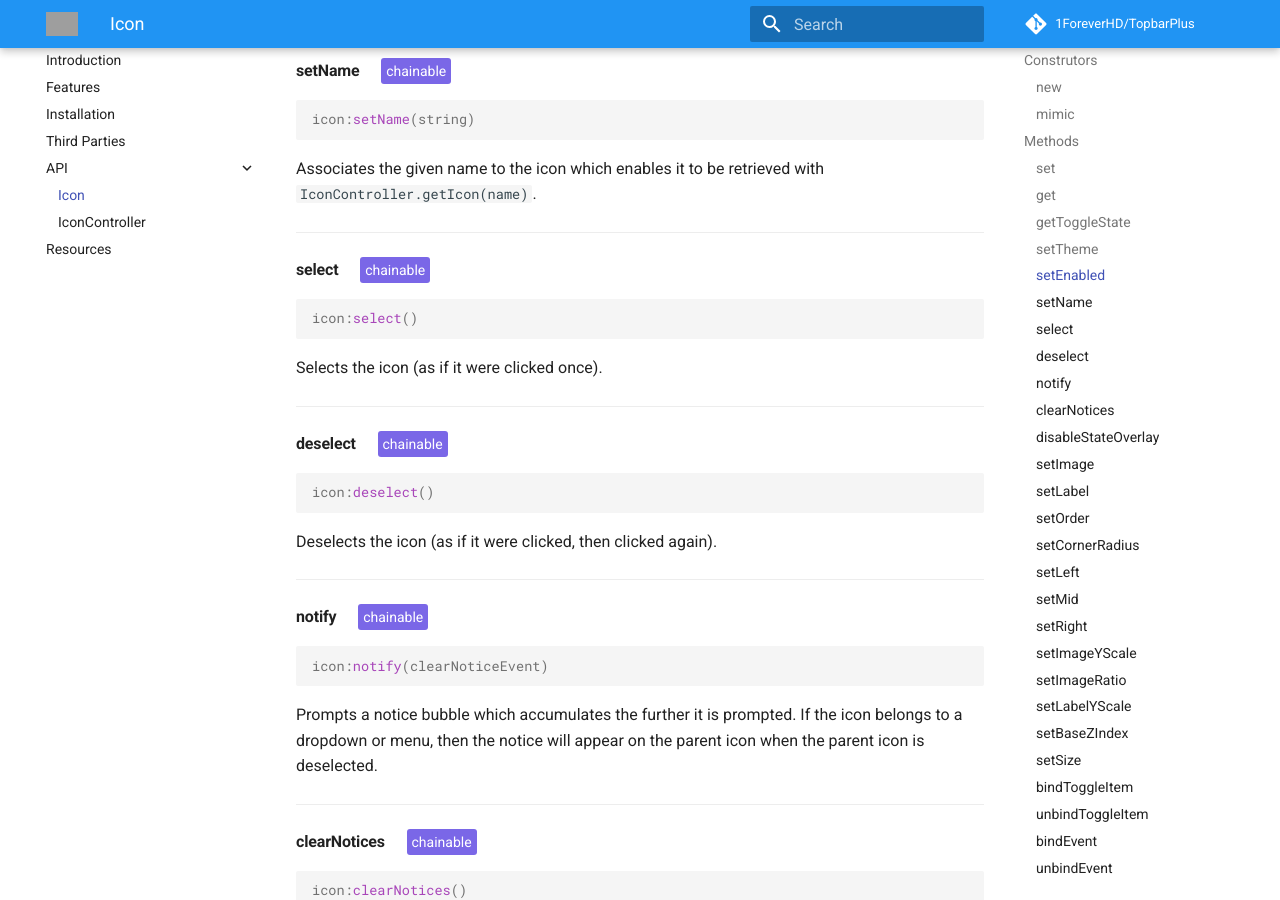
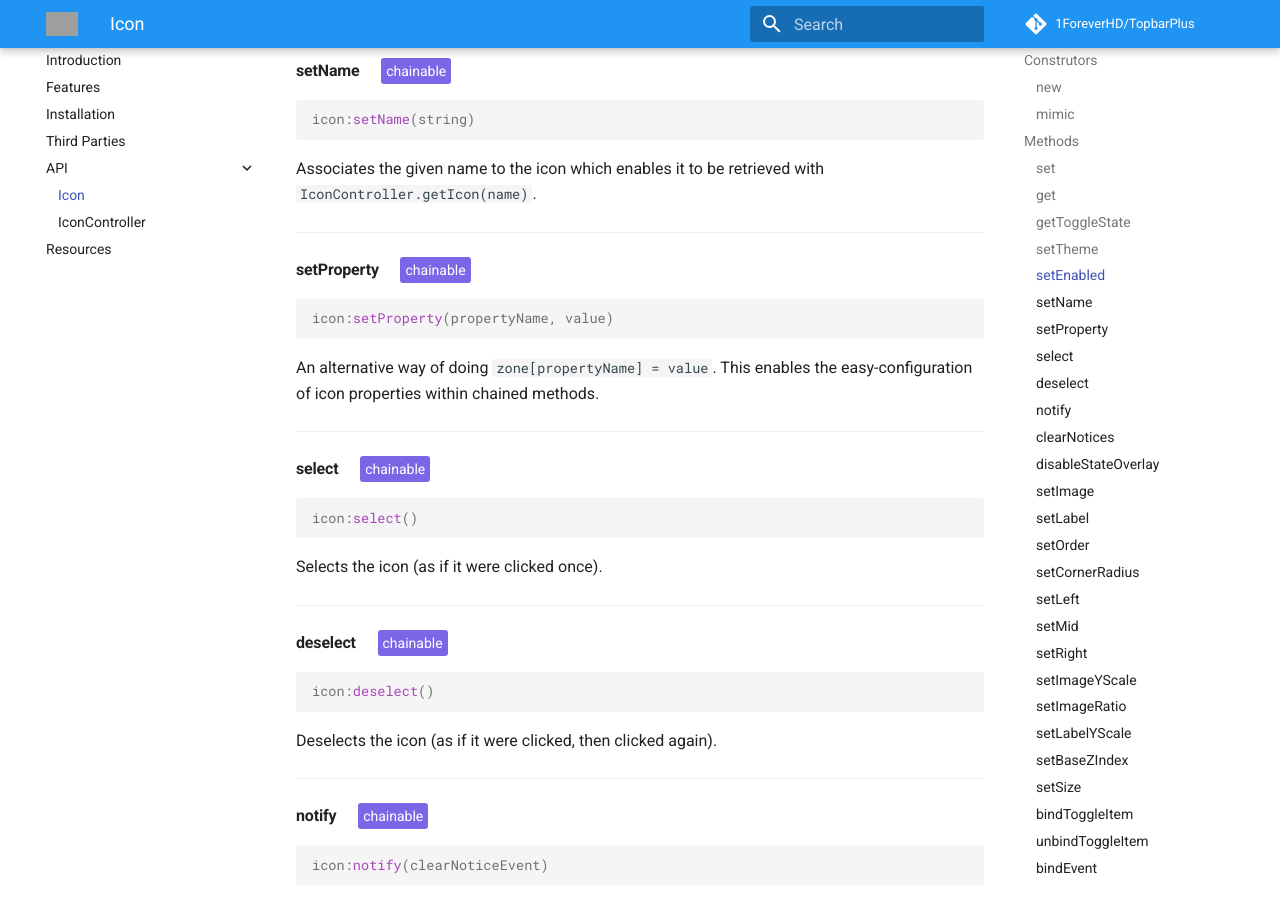
Before and after one commit to 1ForeverHD/TopbarPlus, an MkDocs documentation site: the page built from docs/api/icon.md, in a window 1280 px wide and 900 px high, scrolled down 1847 px. Built offline with MkDocs 1.6.1 and Material for MkDocs 9.7.7, drawn with Linux system fonts in a browser that asks for light colours; comment, search, counter and statistics services are not loaded; grey boxes are pictures that could not be loaded.

Commit message:
49afb85525bbaaa2d09a69a5eec1436083046867

````diff
--- a/docs/api/icon.md
+++ b/docs/api/icon.md
@@ -72,6 +72,14 @@
 icon:setName(string)
 ```
 Associates the given name to the icon which enables it to be retrieved with ``IconController.getIcon(name)``.
+
+----
+#### setProperty
+{chainable}
+```lua
+icon:setProperty(propertyName, value)
+```
+An alternative way of doing ``zone[propertyName] = value``. This enables the easy-configuration of icon properties within chained methods.
 
 ----
 #### select
````
